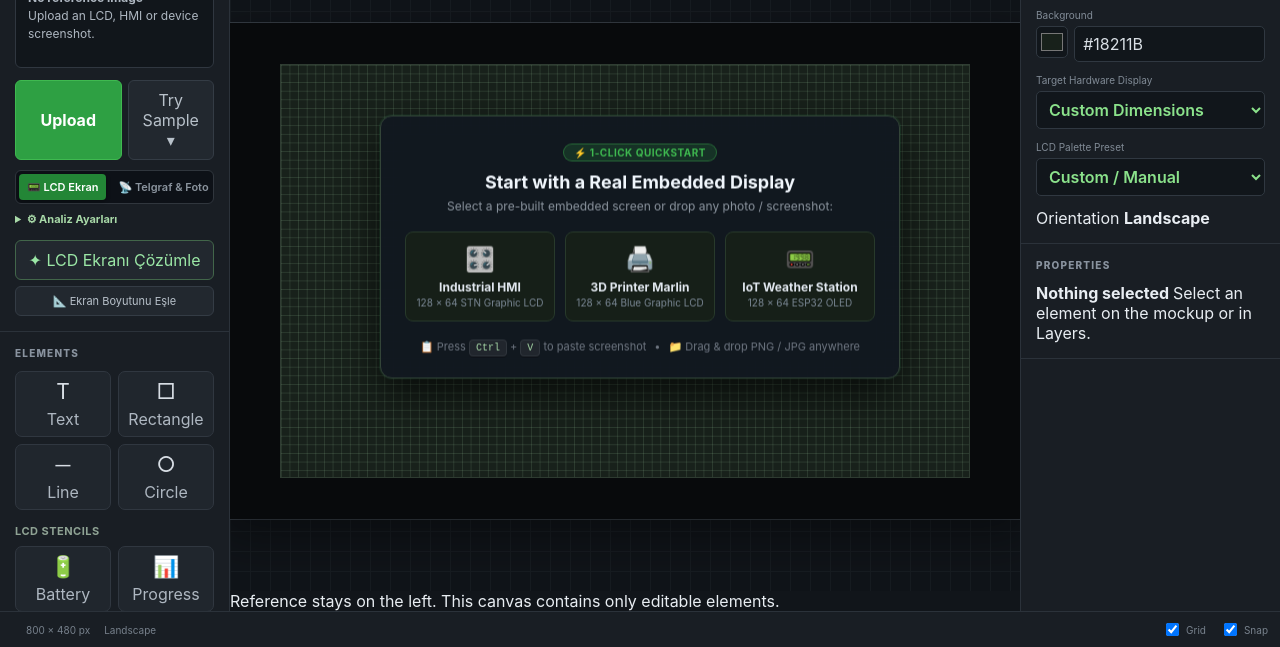
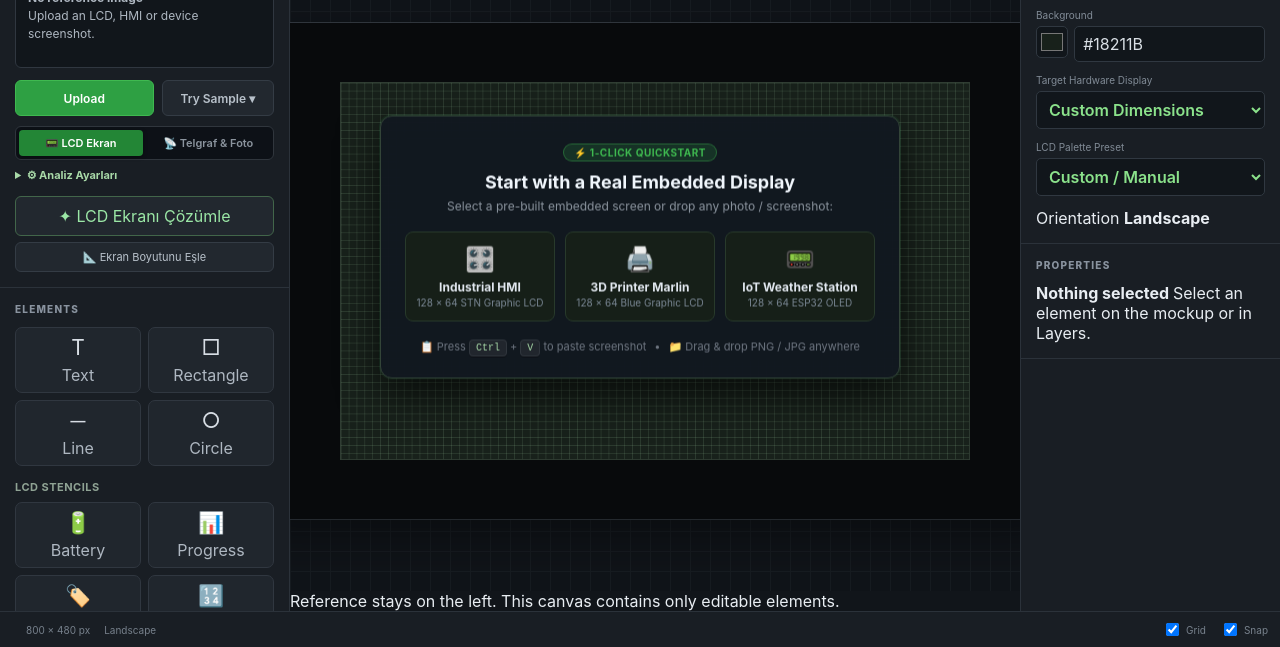
Before and after one commit to MitraZahiri/lcd-mockup-studio, a website built with Vite: page index.html in a window 1280 px wide. Shown: the part 153-800 px from the top of the page. Built offline with nearby package versions, Linux system fonts and the light colour scheme.

Commit message:
fix: resolve isAvatarOnly reference error and widen left sidebar to 290px for spacious layout

```diff
--- a/src/main.js
+++ b/src/main.js
@@ -3449,6 +3449,7 @@ function initDitheringStudio() {
 
       const img = await loadImage(editorState.reference.src)
       const targetSelect = document.querySelector('#dither-target-select')?.value || 'fit'
+      const isAvatarOnly = targetSelect === 'avatar'
       const algo = document.querySelector('#dither-algo-select')?.value || 'telegraphic'
       const contrast = parseInt(document.querySelector('#dither-contrast')?.value || '25', 10)
       const brightness = parseInt(document.querySelector('#dither-brightness')?.value || '0', 10)
--- a/src/style.css
+++ b/src/style.css
@@ -39,7 +39,7 @@ button {
   display: grid;
 
   grid-template-columns:
-    230px
+    290px
     minmax(500px, 1fr)
     260px;
 
@@ -627,14 +627,29 @@ button {
 
 .reference-upload-row {
   display: flex;
-  gap: 6px;
-  margin-bottom: 8px;
+  gap: 8px;
+  margin-bottom: 10px;
 }
 
 .reference-upload-row > .wide-button,
 .reference-upload-row > .sample-dropdown-container {
   flex: 1;
   margin-bottom: 0;
+}
+
+.reference-upload-row button {
+  width: 100%;
+  padding: 8px 12px;
+  font-size: 12px;
+  font-weight: 600;
+  border-radius: 6px;
+  cursor: pointer;
+  display: flex;
+  align-items: center;
+  justify-content: center;
+  gap: 6px;
+  min-height: 36px;
+  transition: all 0.15s ease;
 }
 
 .sample-dropdown-container {
```
